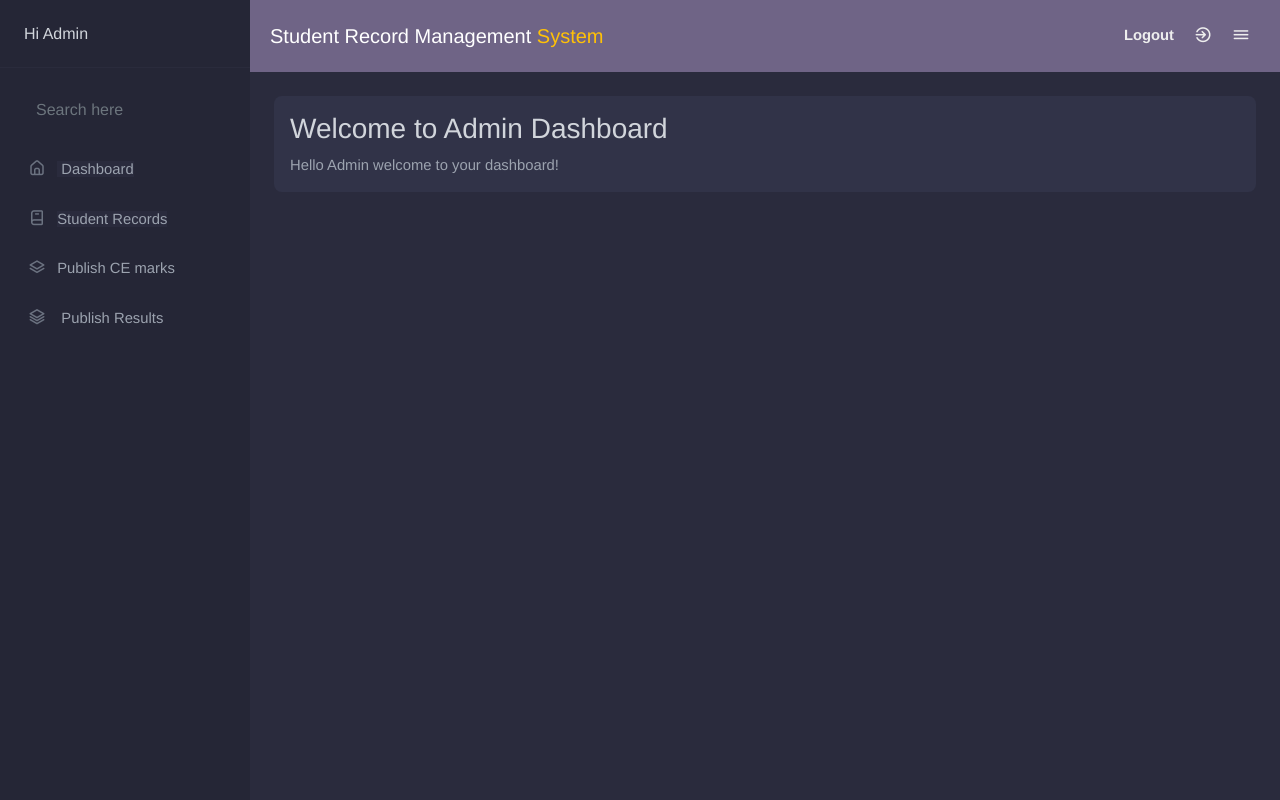
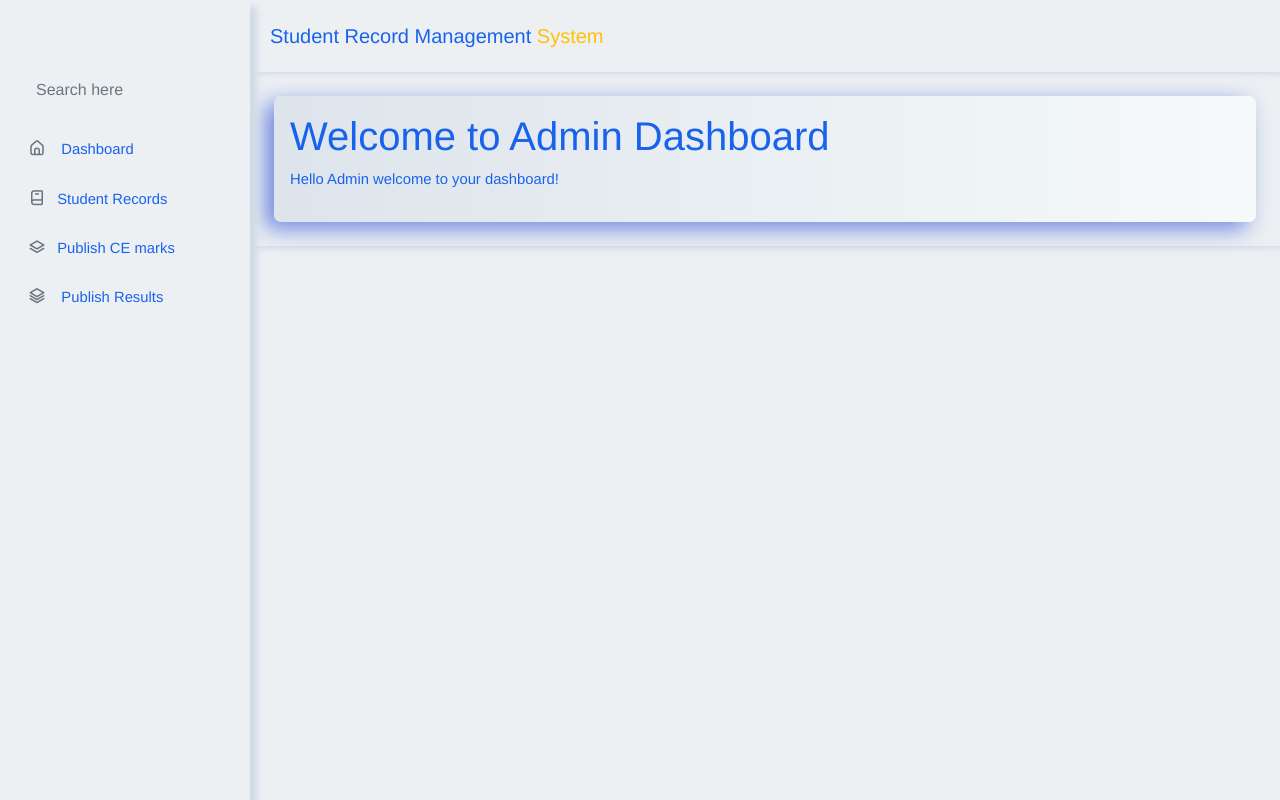
Before and after one commit to VENTURER007/SMS_mini_project, a PHP site: page /admin_dashboard/admin_dashboard.php in a window 1280 px wide. Run offline with PHP 8.4, Linux system fonts and the light colour scheme.

Commit message:
changed the background colour,table edited

```diff
--- a/admin_dashboard/admin_dashboard.php
+++ b/admin_dashboard/admin_dashboard.php
@@ -19,7 +19,7 @@
 
     <div class="ms-2">
       <h5 class="fs-6 mb-0">
-        <a class="text-decoration-none" href="#">Hi Admin</a>
+        <a class="text-decoration-none" href="#"></a>
       </h5>
 
     </div>
@@ -175,11 +175,11 @@
   </nav>
 
   <div class="p-4">
-    <div class="welcome">
+    <div  class="welcome1" class="welcome">
       <div class="content rounded-3 p-3">
-        <h1 class="fs-3">Welcome to Admin Dashboard</h1>
+        <h1  class="dashcolour"  class="fs-3">Welcome to Admin Dashboard</h1>
 
-        <p class="mb-0">Hello Admin welcome to your dashboard!</p>
+        <p  class="dashcolour1" class="mb-0">Hello Admin welcome to your dashboard!</p>
       </div>
     </div>
   </div>
--- a/admin_dashboard/style.css
+++ b/admin_dashboard/style.css
@@ -4,16 +4,16 @@
 	--dk-gray-100: #F3F4F6;
 	--dk-gray-200: #E5E7EB;
 	--dk-gray-300: #D1D5DB;
-	--dk-gray-400: #9CA3AF;
+	--dk-gray-400: #1963ec;
 	--dk-gray-500: #6B7280;
 	--dk-gray-600: #4B5563;
 	--dk-gray-700: #374151;
-	--dk-gray-800: #1F2937;
+	--dk-gray-800: #1f2937;
 	--dk-gray-900: #111827;
 	--dk-dark-bg: #313348;
-	--dk-darker-bg: #2a2b3d;
-	--navbar-bg-color: #6f6486;
-	--sidebar-bg-color: #252636;
+	--dk-darker-bg: #ecf0f3;
+	--navbar-bg-color: #ecf0f3;
+	--sidebar-bg-color:#ecf0f3 ;
 	--sidebar-width: 250px;
 }
 
@@ -38,6 +38,13 @@ body {
 	margin-left: 0;
 }
 
+.dashcolour{
+	color: #1963ec;
+}
+.dashcolour1{
+	color: #1963ec;
+}
+
 
 
 /** --------------------------------
@@ -45,6 +52,7 @@ body {
 -------------------------------- */
 .sidebar {
 	background-color: var(--sidebar-bg-color);
+	box-shadow: 7px 7px 7px #d1d9e6, -10px -10px 10px #f9f9f9;
 	width: var(--sidebar-width);
 	transition: all .3s ease-in-out;
 	transform: translateX(0);
@@ -60,7 +68,6 @@ body {
 }
 
 .sidebar .sidebar-header {
-	border-bottom: 1px solid #2a2b3c
 }
 
 .sidebar .sidebar-header h5 a {
@@ -155,6 +162,7 @@ body {
 -------------------------------- */
 .welcome {
 	color: var(--dk-gray-300);
+
 }
 
 .welcome .content {
@@ -165,6 +173,14 @@ body {
 	color: var(--dk-gray-400);
 }
 
+.welcome1{
+	background: rgb(211,220,230);
+	background: linear-gradient(90deg, rgba(211,220,230,0.5970763305322129) 0%, rgba(246,250,250,0.9752275910364145) 100%);
+-webkit-box-shadow: -9px 7px 22px 0px rgba(19,57,209,0.57);
+-moz-box-shadow: -9px 7px 22px 0px rgba(19,57,209,0.57);
+box-shadow: -9px 7px 22px 0px rgba(19,57,209,0.57);
+border-radius: 7px;
+}
 
 
 
@@ -278,6 +294,8 @@ body {
 	background-color: var(--navbar-bg-color) !important;
 	border: none !important;
 	max-width: 1422px;
+	box-shadow: 2px 2px 6px #d1d9e6, -2px -2px 6px #f9f9f9;
+
 }
 .navbar .dropdown-menu {
 	right: auto !important;
@@ -288,7 +306,7 @@ body {
 	line-height: 55px !important;
 	padding: 0 10px !important;
 }
-.navbar .navbar-brand {color:#FFF !important}
+.navbar .navbar-brand {color:#1963ec!important}
 .navbar .navbar-nav>li>a:focus,
 .navbar .navbar-nav>li>a:hover {color: #EEE !important}
 
@@ -298,7 +316,7 @@ body {
 
 .navbar .navbar-brand {line-height: 55px !important; padding: 0 !important}
 .navbar .navbar-brand:focus,
-.navbar .navbar-brand:hover {color: #FFF !important}
+.navbar .navbar-brand:hover {box-shadow: 8px 8px 16px #d1d9e6, -8px -8px 16px #f9f9f9}; !important}
 .navbar>.container .navbar-brand, .navbar>.container-fluid .navbar-brand {margin:0%
 
 	 !important}
@@ -429,8 +447,7 @@ color: #9CA3AF;
 }
 
 .button{
-	color: #9CA3AF;
-	background-color: #2a2b3d;
+	color: #1963ec;
 }
 
 li{
@@ -445,7 +462,8 @@ li{
 body{
     font-family: Helvetica;
     -webkit-font-smoothing: antialiased;
-    background: #2a2b3d;
+    background: var(--dk-darker-bg);
+	box-shadow: 2px 2px 6px #d1d9e6, -2px -2px 6px #f9f9f9;
 }
 h2{
     text-align: center;
@@ -479,7 +497,7 @@ h2{
     background-color: white;
 	overflow-x: auto;
 	display: block;
-
+	margin: 8px;
 }
 
 .fl-table td, .fl-table th {
```
